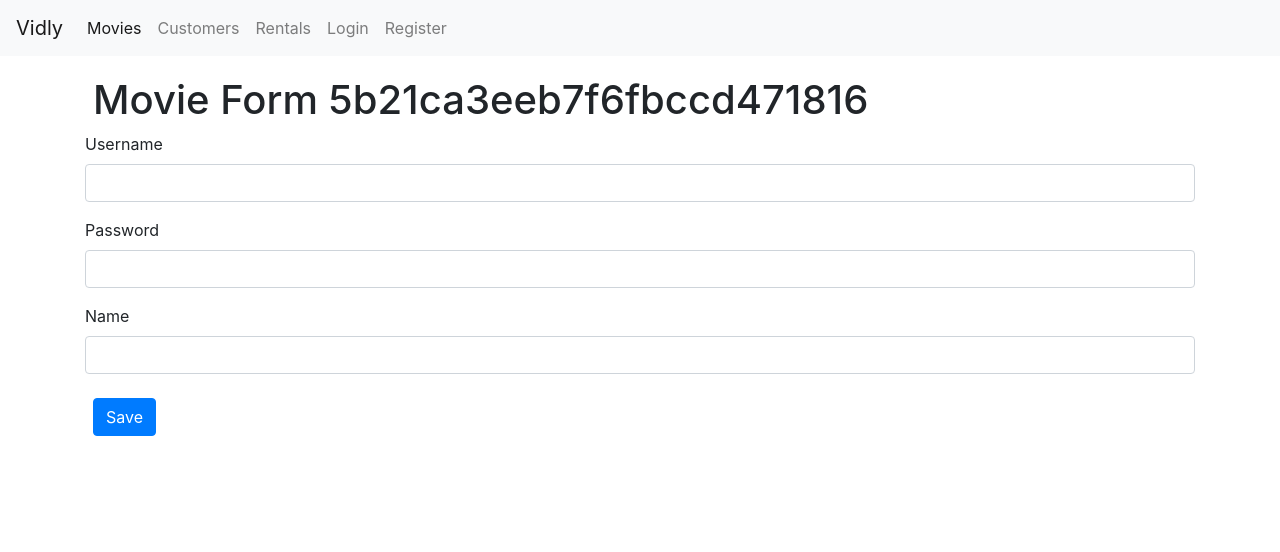
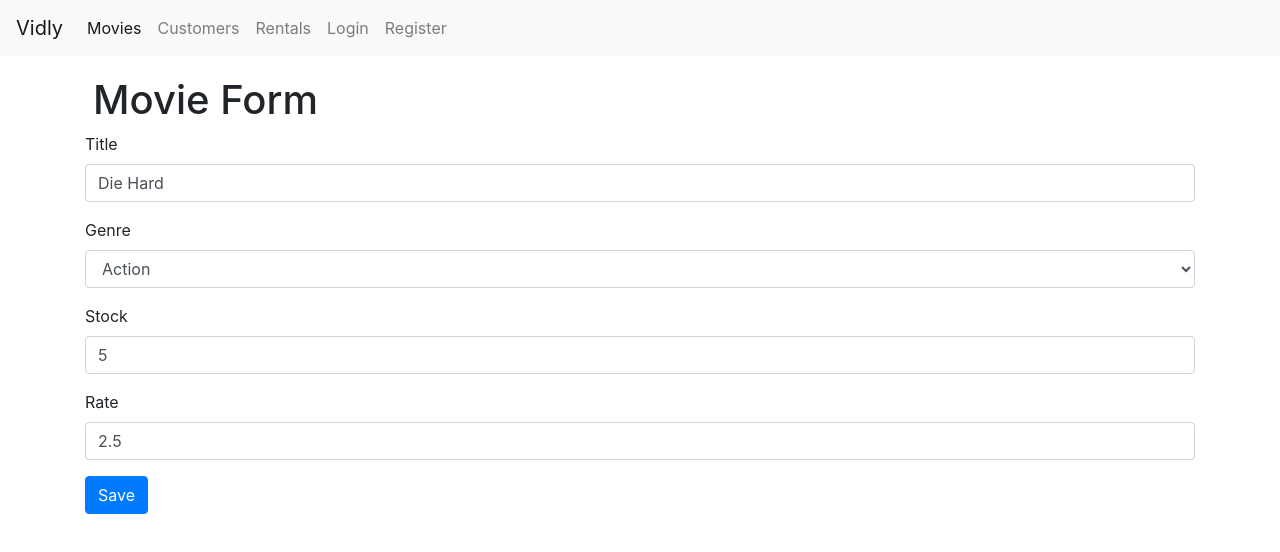
Before and after one commit to mohsin-code/vidly, a React (Create React App) app: page /movies/5b21ca3eeb7f6fbccd471816 in a window 1280 px wide. Shown: the top 552 px of the page. Built offline with nearby package versions, Linux system fonts and the light colour scheme.

Commit message:
Add movieForm

```diff
--- a/src/App.js
+++ b/src/App.js
@@ -1,10 +1,10 @@
-import Movies from './components/movies';
-import Rentals from './components/rentals';
-import Customers from './components/customers';
 import './App.css';
 import Navbar from './components/navbar';
 import React from 'react';
 import { Redirect, Route, Switch } from 'react-router-dom';
+import Movies from './components/movies';
+import Rentals from './components/rentals';
+import Customers from './components/customers';
 import NotFound from './components/notFound';
 import MovieForm from './components/movieForm';
 import LoginForm from './components/loginForm';
--- a/src/components/common/form.jsx
+++ b/src/components/common/form.jsx
@@ -1,6 +1,7 @@
 import { Component } from 'react';
 import Joi from 'joi';
 import Input from './input';
+import Select from './select';
 
 class Form extends Component {
     state = {
@@ -66,6 +67,21 @@
             />
         );
     }
+
+    renderSelect = (name, label, options) => {
+        const { data, errors } = this.state;
+
+        return (
+            <Select
+                name={name}
+                value={data[name]}
+                label={label}
+                options={options}
+                onChange={this.handleChange}
+                error={errors[name]}
+            />
+        )
+    }
 }
 
 export default Form;
--- /dev/null
+++ b/src/components/common/select.jsx
@@ -0,0 +1,20 @@
+import React from 'react';
+
+const Select = ({ name, label, error, options, ...rest}) => {
+    return (
+        <div className="form-group">
+            <label htmlFor={name}>{ label }</label>
+            <select name={name} id={name} {...rest} className="form-control ">
+                <option value=""/>
+                {options.map(option => (
+                    <option key={option._id} value={option._id}>
+                        {option.name}
+                    </option>
+                ))}
+            </select>
+            {error && <div className="alert alert-danger">{error}</div>}
+        </div>
+    );
+};
+
+export default Select;
--- a/src/components/movieForm.jsx
+++ b/src/components/movieForm.jsx
@@ -1,18 +1,71 @@
-import React, { Component } from 'react';
+import Joi from 'joi';
+import React from 'react';
 import Form from './common/form';
+import { getGenres } from '../services/fakeGenreService';
+import { saveMovie } from '../services/fakeMovieService';
+import { getMovie } from '../services/fakeMovieService';
 
 class MovieForm extends Form {
+    state = {
+        data : {
+            title: '',
+            genreId: '',
+            numberInStock: '',
+            dailyRentalRate: ''
+        },
+        genres: [],
+        errors: {}
+    };
+
+    schema = Joi.object({
+        _id : Joi.string(),
+        title : Joi.string().required().label("Title"),
+        genreId : Joi.string().required().label("Genre"),
+        numberInStock : Joi.number().required().min(0).max(100).label("Stock"),
+        dailyRentalRate : Joi.number().required().min(0).max(10).label("Rate")
+    });
+
+    componentDidMount() {
+        const genres = getGenres();
+        this.setState({ genres });
+
+        const movieId = this.props.match.params.id;
+        if(movieId === 'new') return;
+
+        const movie = getMovie(movieId);
+        if(!movie) return this.props.history.replace("/not-found");
+
+        this.setState({ data: this.mapToViewMovie(movie) });
+    }
+
+    mapToViewMovie(movie) {
+        return {
+            _id: movie._id,
+            title: movie.title,
+            genreId: movie.genre._id,
+            numberInStock: movie.numberInStock,
+            dailyRentalRate: movie.dailyRentalRate
+        };
+    }
+
+    doSubmit = () => {
+        saveMovie(this.state.data);
+
+        // Call backend services
+        this.props.history.push('/movies');
+    };
+
     render() {
-        const {match, history} = this.props;
         return (
             <div>
-                <h1 className="m-2">Movie Form {match.params.id}</h1>
-                <form>
-                    {this.renderInput("username", "Username")}
-                    {this.renderInput("password", "Password", "password")}
-                    {this.renderInput("name", "Name")}
+                <h1 className="m-2">Movie Form</h1>
+                <form onSubmit={this.handleSubmit}>
+                    {this.renderInput("title", "Title")}
+                    {this.renderSelect("genreId", "Genre", this.state.genres)}
+                    {this.renderInput("numberInStock", "Stock", "number")}
+                    {this.renderInput("dailyRentalRate", "Rate")}
+                    {this.renderButton("Save")}
                 </form>
-                <button className="btn btn-primary m-2" onClick={() => history.push('/movies')}>Save</button>
             </div>
         );
     }
--- a/src/components/movies.jsx
+++ b/src/components/movies.jsx
@@ -6,6 +6,7 @@
 import { paginate } from './utils/paginate';
 import { getGenres } from '../services/fakeGenreService';
 import _ from 'lodash';
+import { Link } from 'react-router-dom';
 
 class Movies extends Component {
     state = {
@@ -78,6 +79,7 @@
                         />
                     </div>
                     <div className="col">
+                        <Link to="/movies/new" className="btn btn-primary m-2">Add New Movie</Link>
                         <p className="m-2">Showing {totalCount} movies in the database.</p>
                         <MoviesTable
                             movies={movies}
--- a/src/components/registerForm.jsx
+++ b/src/components/registerForm.jsx
@@ -1,5 +1,5 @@
 import Joi from 'joi';
-import React, { Component } from 'react';
+import React from 'react';
 import Form from './common/form';
 
 class RegisterForm extends Form {
--- a/src/services/fakeMovieService.js
+++ b/src/services/fakeMovieService.js
@@ -77,13 +77,13 @@
 
 export function saveMovie(movie) {
   let movieInDb = movies.find(m => m._id === movie._id) || {};
-  movieInDb.name = movie.name;
+  movieInDb.title = movie.title;
   movieInDb.genre = genresAPI.genres.find(g => g._id === movie.genreId);
   movieInDb.numberInStock = movie.numberInStock;
   movieInDb.dailyRentalRate = movie.dailyRentalRate;
 
   if (!movieInDb._id) {
-    movieInDb._id = Date.now();
+    movieInDb._id = Date.now().toString();
     movies.push(movieInDb);
   }
 
```
